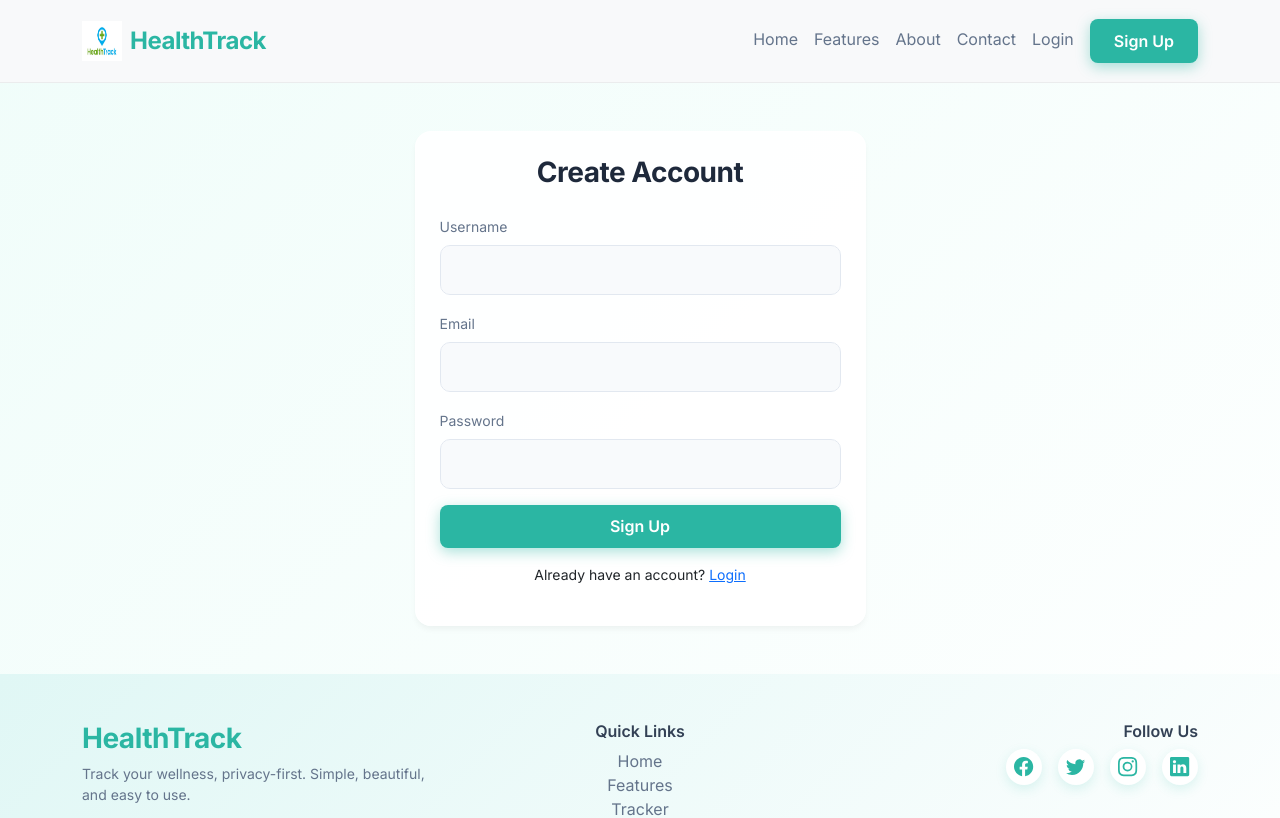
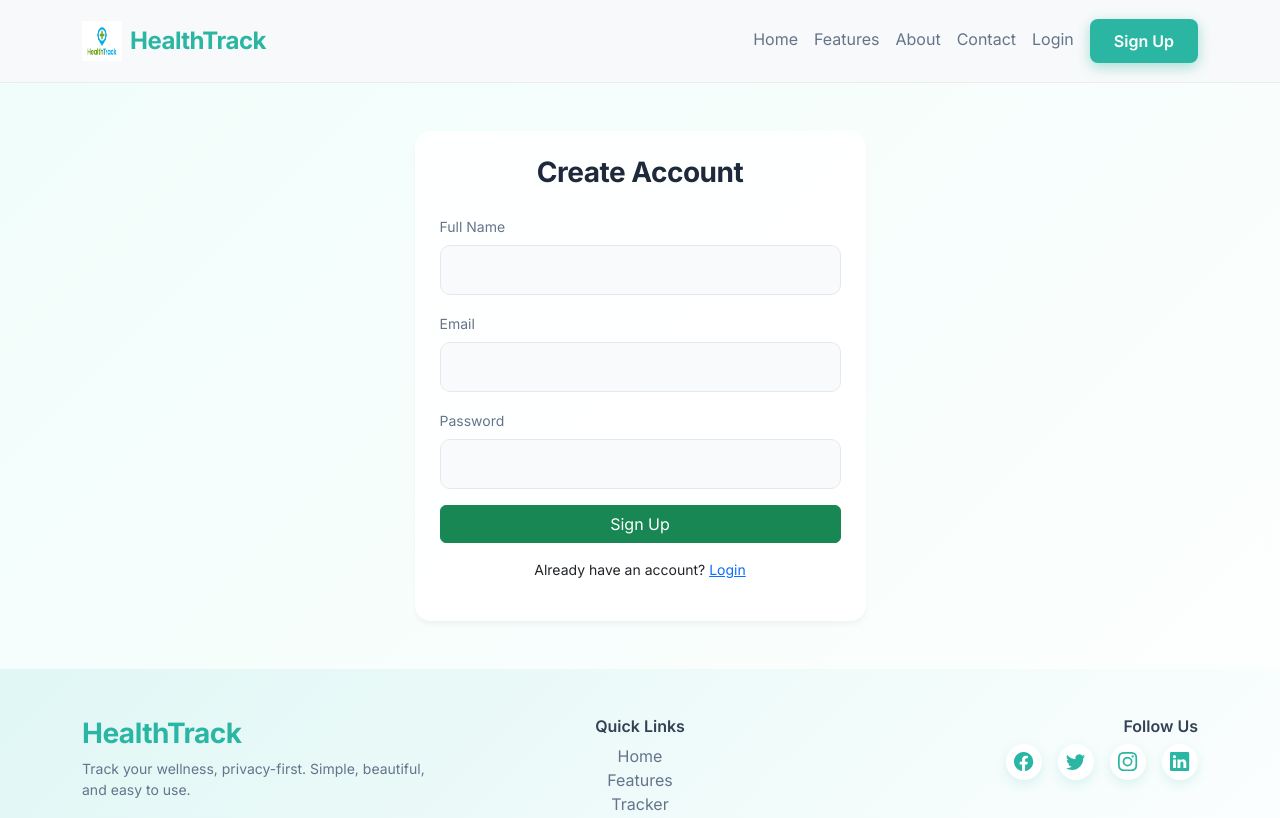
Before and after one commit to karimezzeddineliu/healthtrack, a React (Create React App) app in the folder frontend/: page /signup in a window 1280 px wide. Shown: the top 818 px of the page. Built offline with nearby package versions, Linux system fonts and the light colour scheme.

Commit message:
Fix signup URL and add debug

```diff
--- a/frontend/src/pages/Signup.js
+++ b/frontend/src/pages/Signup.js
@@ -3,11 +3,10 @@ import { Link, useNavigate } from 'react-router-dom';
 import axios from 'axios';
 function Signup() {
     const [values, setValues] = useState({
-    username: '',
+        name: '',
         email: '',
         password: ''
     });
-  const [error, setError] = useState('');
     const navigate = useNavigate();
     const handleInput = (event) => {
         setValues(prev => ({...prev, [event.target.name]: event.target.value}));
@@ -16,12 +15,18 @@ function Signup() {
         event.preventDefault();
         axios.post('https://healthtrack-67vp.onrender.com/signup', values)
             .then(res => {
-        alert('Signup successful! Please login.');
-        navigate('/login');
+                // --- DEBUG: Alert backend response ---
+                alert("Backend said: " + JSON.stringify(res.data));
+
+                if(res.data === "User registered") {
+                    navigate('/'); // Redirect to Login
+                } else {
+                    alert("Signup Failed: " + JSON.stringify(res.data));
+                }
             })
             .catch(err => {
                 console.log(err);
-        setError("Signup failed. Please try again.");
+                alert("Error connecting to server: " + err);
             });
     }
     return (
@@ -30,13 +35,12 @@ function Signup() {
                 <div className="col-md-5 fade-in">
                     <div className="card fresh p-4">
                         <h3 className="text-center mb-4">Create Account</h3>
-            {error && <div className="alert alert-danger">{error}</div>}
                         <form onSubmit={handleSubmit}>
                             <div className="mb-3">
-                <label className="form-label small text-muted">Username</label>
+                                <label className="form-label small text-muted">Full Name</label>
                                 <input
                                     type="text"
-                  name="username"
+                                    name="name"
                                     className="form-control"
                                     onChange={handleInput}
                                     required
@@ -62,10 +66,10 @@ function Signup() {
                                     required
                                 />
                             </div>
-              <button type="submit" className="btn btn-primary w-100">Sign Up</button>
+                            <button type="submit" className="btn btn-success w-100">Sign Up</button>
                         </form>
                         <p className="text-center mt-3 small">
-              Already have an account? <Link to="/login">Login</Link>
+                            Already have an account? <Link to="/">Login</Link>
                         </p>
                     </div>
                 </div>
```
Lines whose indentation alone changed are shown as unchanged.
